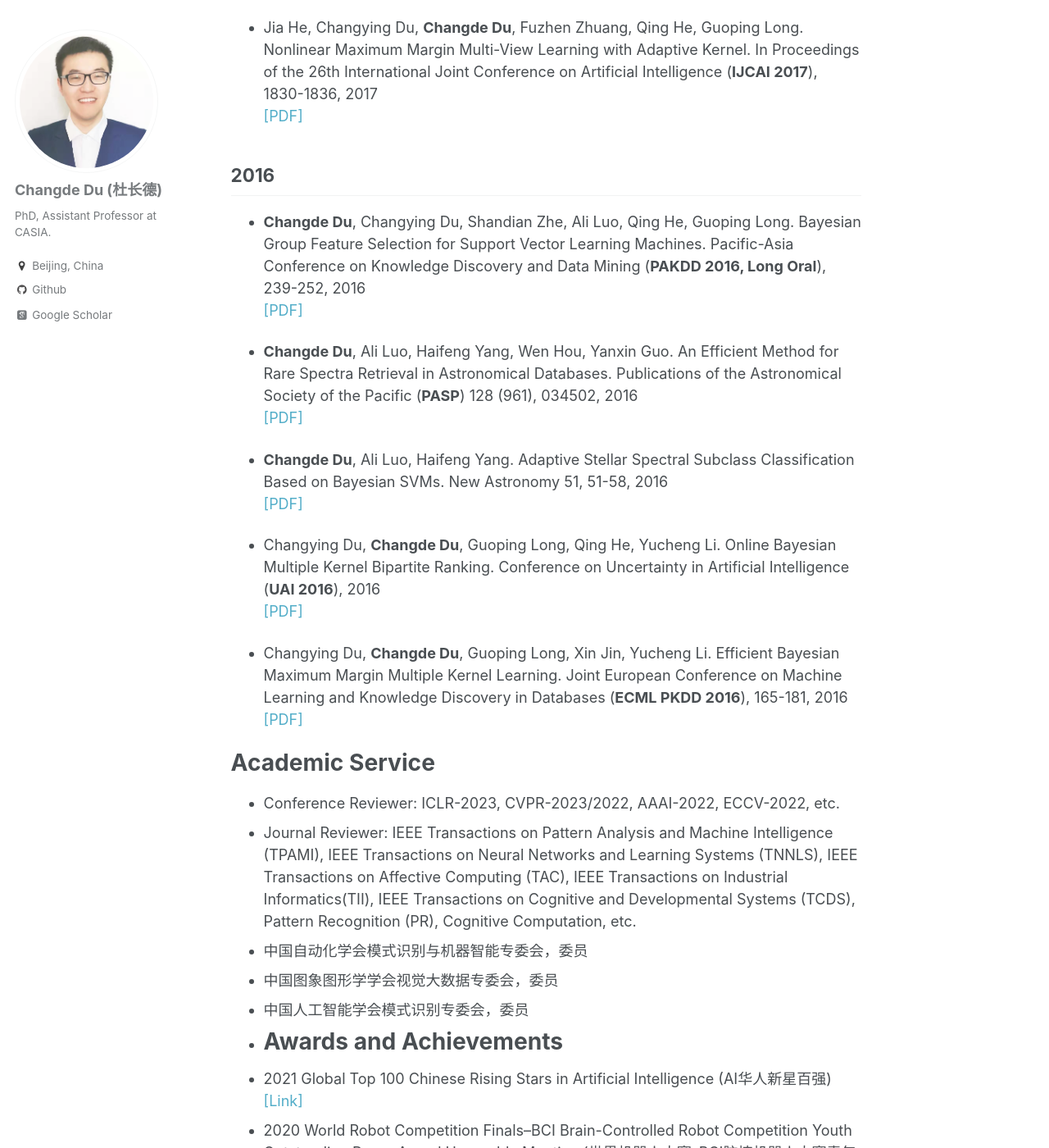
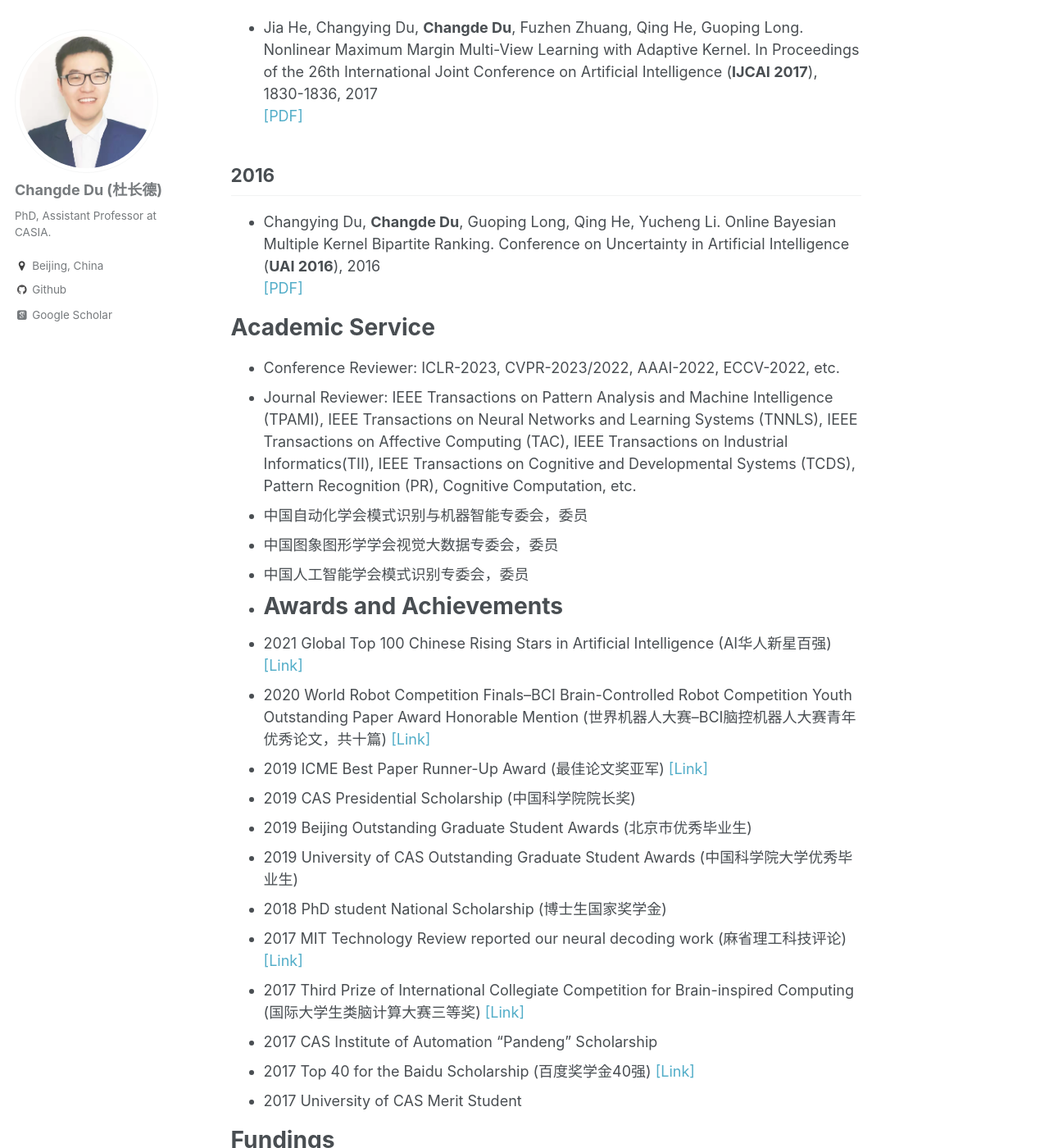
Before and after one commit to ChangdeDu/changdedu.github.io, a Jekyll site: the page built from _pages/about.md, in a window 1280 px wide and 1400 px high, scrolled down 6869 px. Shown: the whole window at 82% size. Built offline with Jekyll 4.4.1, drawn with Linux system fonts in a browser that asks for light colours; some web fonts are replaced.

Commit message:
Update about.md

```diff
--- a/_pages/about.md
+++ b/_pages/about.md
@@ -153,19 +153,19 @@ arXiv preprint arXiv:1704.07548, 2017 <br>[[PDF]](https://arxiv.org/abs/1704.075
 In Proceedings of the 26th International Joint Conference on Artificial Intelligence (**IJCAI 2017**), 1830-1836, 2017  <br>[[PDF]](https://www.ijcai.org/proceedings/2017/0254.pdf)
 
 ## 2016
-- **Changde Du**, Changying Du, Shandian Zhe, Ali Luo, Qing He, Guoping Long. Bayesian Group Feature Selection for Support Vector Learning Machines.
-Pacific-Asia Conference on Knowledge Discovery and Data Mining (**PAKDD 2016, Long Oral**), 239-252, 2016 <br>[[PDF]](https://link.springer.com/chapter/10.1007/978-3-319-31753-3_20)
+<!--- **Changde Du**, Changying Du, Shandian Zhe, Ali Luo, Qing He, Guoping Long. Bayesian Group Feature Selection for Support Vector Learning Machines.
+Pacific-Asia Conference on Knowledge Discovery and Data Mining (**PAKDD 2016, Long Oral**), 239-252, 2016 <br>[[PDF]](https://link.springer.com/chapter/10.1007/978-3-319-31753-3_20)-->
 
-- **Changde Du**, Ali Luo, Haifeng Yang, Wen Hou, Yanxin Guo. An Efficient Method for Rare Spectra Retrieval in Astronomical Databases.
-Publications of the Astronomical Society of the Pacific (**PASP**) 128 (961), 034502, 2016  <br>[[PDF]](https://arxiv.org/abs/1603.04544)
+<!--- **Changde Du**, Ali Luo, Haifeng Yang, Wen Hou, Yanxin Guo. An Efficient Method for Rare Spectra Retrieval in Astronomical Databases.
+Publications of the Astronomical Society of the Pacific (**PASP**) 128 (961), 034502, 2016  <br>[[PDF]](https://arxiv.org/abs/1603.04544)-->
 
-- **Changde Du**, Ali Luo, Haifeng Yang. Adaptive Stellar Spectral Subclass Classification Based on Bayesian SVMs. New Astronomy 51, 51-58, 2016  <br>[[PDF]](https://www.sciencedirect.com/science/article/abs/pii/S1384107616300793)
+<!--- **Changde Du**, Ali Luo, Haifeng Yang. Adaptive Stellar Spectral Subclass Classification Based on Bayesian SVMs. New Astronomy 51, 51-58, 2016  <br>[[PDF]](https://www.sciencedirect.com/science/article/abs/pii/S1384107616300793)-->
 
 - Changying Du, **Changde Du**, Guoping Long, Qing He, Yucheng Li. Online Bayesian Multiple Kernel Bipartite Ranking.
 Conference on Uncertainty in Artificial Intelligence (**UAI 2016**), 2016  <br>[[PDF]](http://auai.org/uai2016/proceedings/papers/13.pdf)
 
-- Changying Du, **Changde Du**, Guoping Long, Xin Jin, Yucheng Li. Efficient Bayesian Maximum Margin Multiple Kernel Learning.
-Joint European Conference on Machine Learning and Knowledge Discovery in Databases (**ECML PKDD 2016**), 165-181, 2016  <br>[[PDF]](https://link.springer.com/chapter/10.1007%2F978-3-319-46128-1_11)
+<!--- Changying Du, **Changde Du**, Guoping Long, Xin Jin, Yucheng Li. Efficient Bayesian Maximum Margin Multiple Kernel Learning.
+Joint European Conference on Machine Learning and Knowledge Discovery in Databases (**ECML PKDD 2016**), 165-181, 2016  <br>[[PDF]](https://link.springer.com/chapter/10.1007%2F978-3-319-46128-1_11)-->
 
 # Academic Service
 - Conference Reviewer: ICLR-2023, CVPR-2023/2022, AAAI-2022, ECCV-2022, etc.
```
